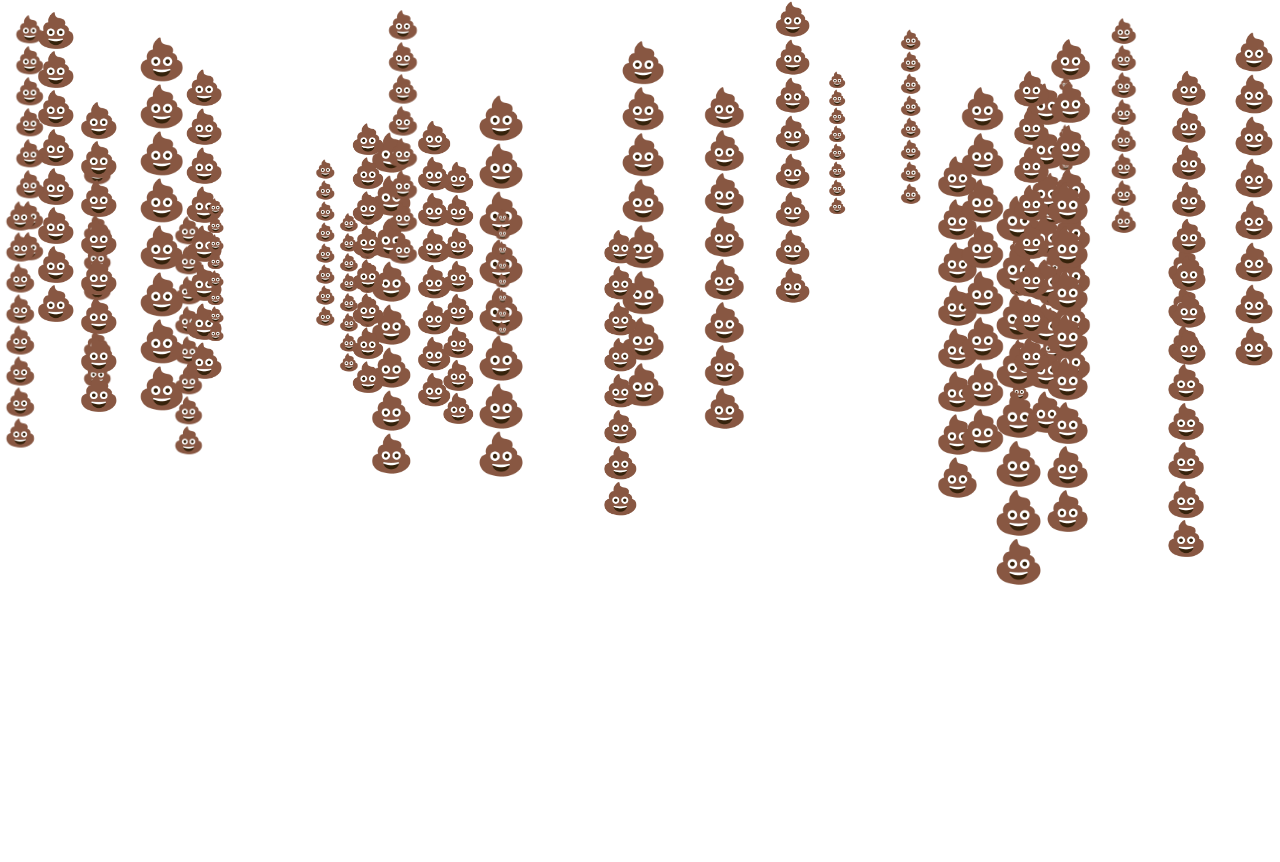
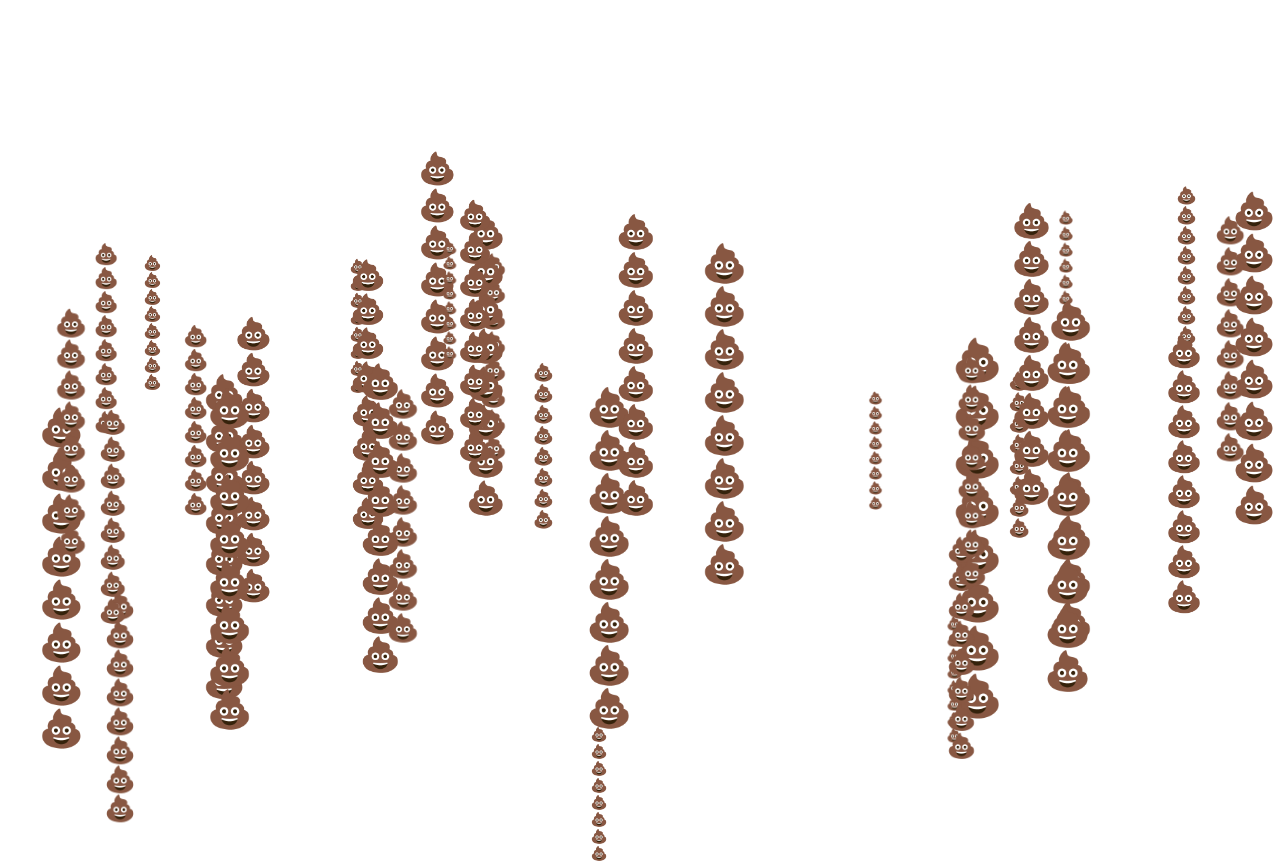
Before and after one commit to zero0Halo/wgac, a React (Create React App) app: page / in a window 1280 px wide. Shown: the top 862 px of the page. Before the commit the page ends 800 px from the top, so only its background shows below. Built offline with nearby package versions, Linux system fonts and the light colour scheme; the HTML template or start-up script is replaced by a standard one.

Commit message:
feat: poo is randomly positioned and animated

```diff
--- a/src/App.js
+++ b/src/App.js
@@ -1,10 +1,20 @@
 import {useMemo} from 'react';
 import useRefDimensions from "./useRefDimensions";
-import styled, { css } from 'styled-components';
+import styled, { css, keyframes } from 'styled-components';
 
 const StyledApp = styled('div')`
   min-height: 100vh;
   padding: 0;
+`;
+
+const slideIn = keyframes`
+    from {
+      transform: translateY(0%);
+    }
+
+    to {
+      transform: translateY(100vh);
+    }
 `;
 
 const StyledPooLine = styled('div')`
@@ -17,6 +27,10 @@ const StyledPooLine = styled('div')`
   overflow: hidden;
   position: absolute;
   top: ${({topPosition}) => topPosition}px;
+  animation-duration: ${({animationSpeed}) => animationSpeed}s;
+  animation-fill-mode: forwards;
+  animation-name: ${slideIn};
+  animation-timing-function: linear;
 `;
 
 export default function App() {
@@ -29,6 +43,7 @@ export default function App() {
     if (node) {
       const numOfColumns = Math.floor(appRefDimensions.width / lineWidthBase);
       const data = [...new Array(Math.floor(numOfColumns))].map((_, i) => ({
+        animationSpeed: Math.random() * lineWidthBase + lineVariance,
         leftPosition: Math.random() * (appRefDimensions.width + lineWidthBase),
         lineWidth: Math.random() * (lineWidthBase + lineVariance) + (lineWidthBase / 2),
         topPosition: Math.random() * (lineWidthBase * lineVariance),
```
